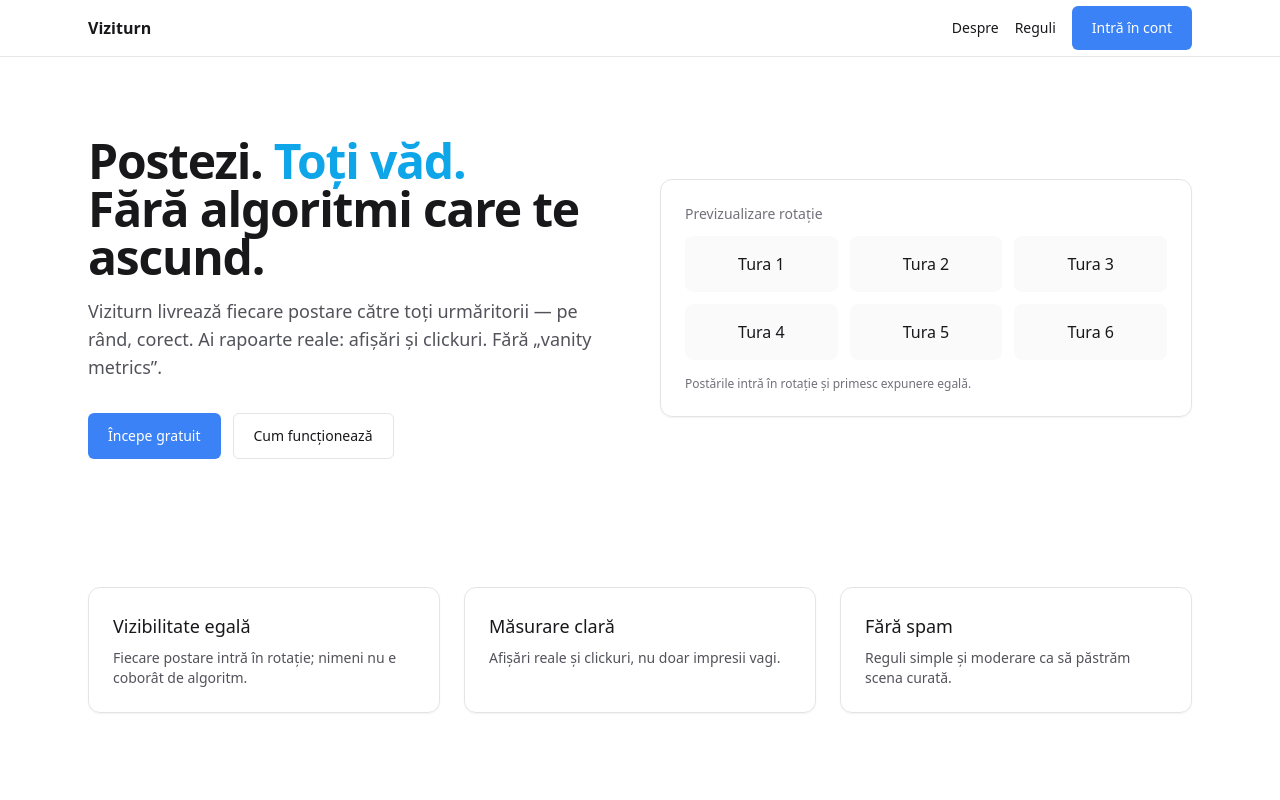
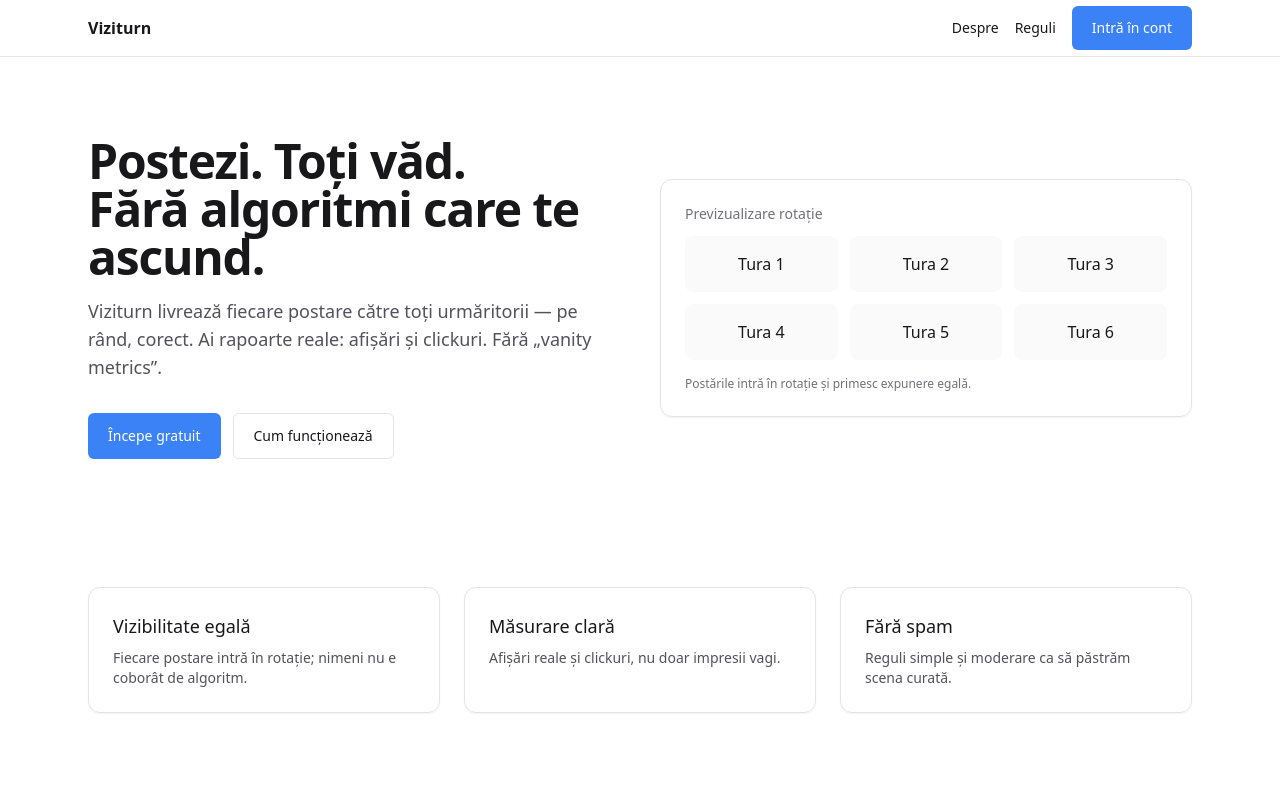
Before and after one commit to danhome-blip/ViziTurn, a Next.js app: page / in a window 1280 px wide. Shown: the top 800 px of the page. Built offline with nearby package versions, Linux system fonts and the light colour scheme.

Commit message:
Update tailwind.config.js

```diff
--- a/tailwind.config.js
+++ b/tailwind.config.js
@@ -1,11 +1,6 @@
+/** @type {import('tailwindcss').Config} */
 module.exports = {
   content: ['./pages/**/*.{js,jsx}', './components/**/*.{js,jsx}'],
-  theme: {
-    extend: {
-      colors: {
-        brand: { DEFAULT: '#0EA5E9', dark: '#0284C7' }
-      }
-    }
-  },
+  theme: { extend: {} },
   plugins: []
-}
+};
```
